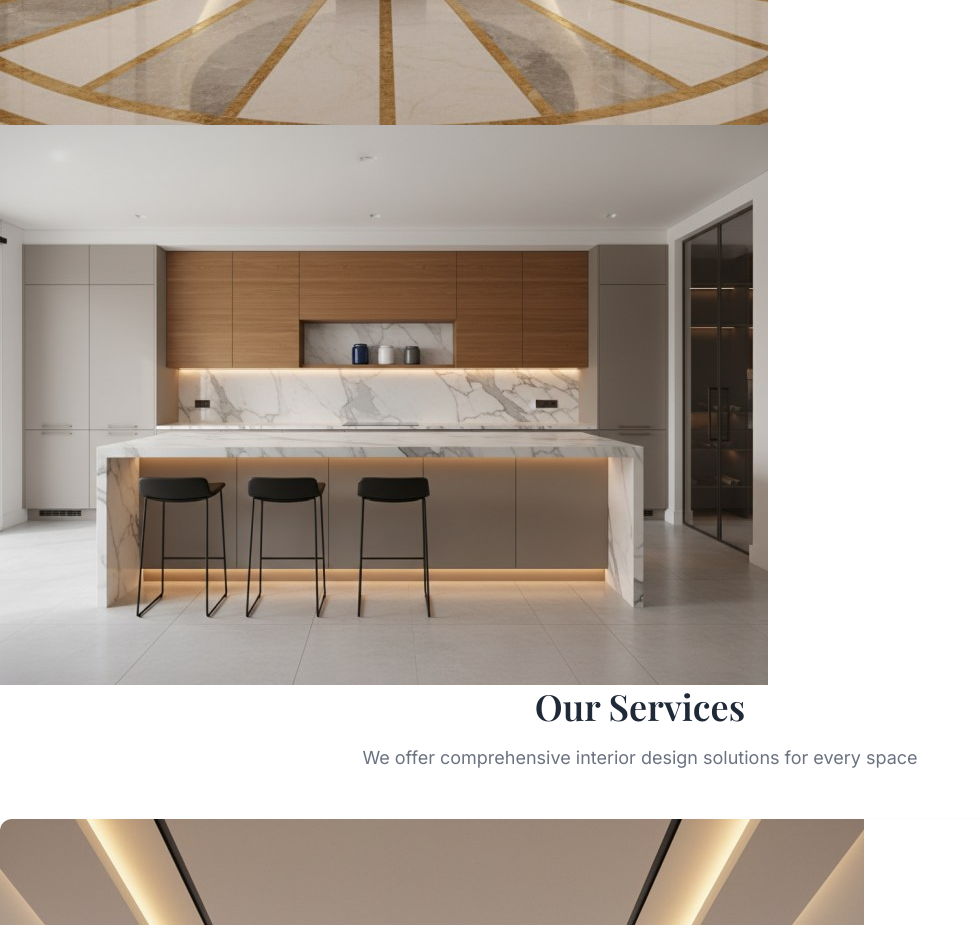
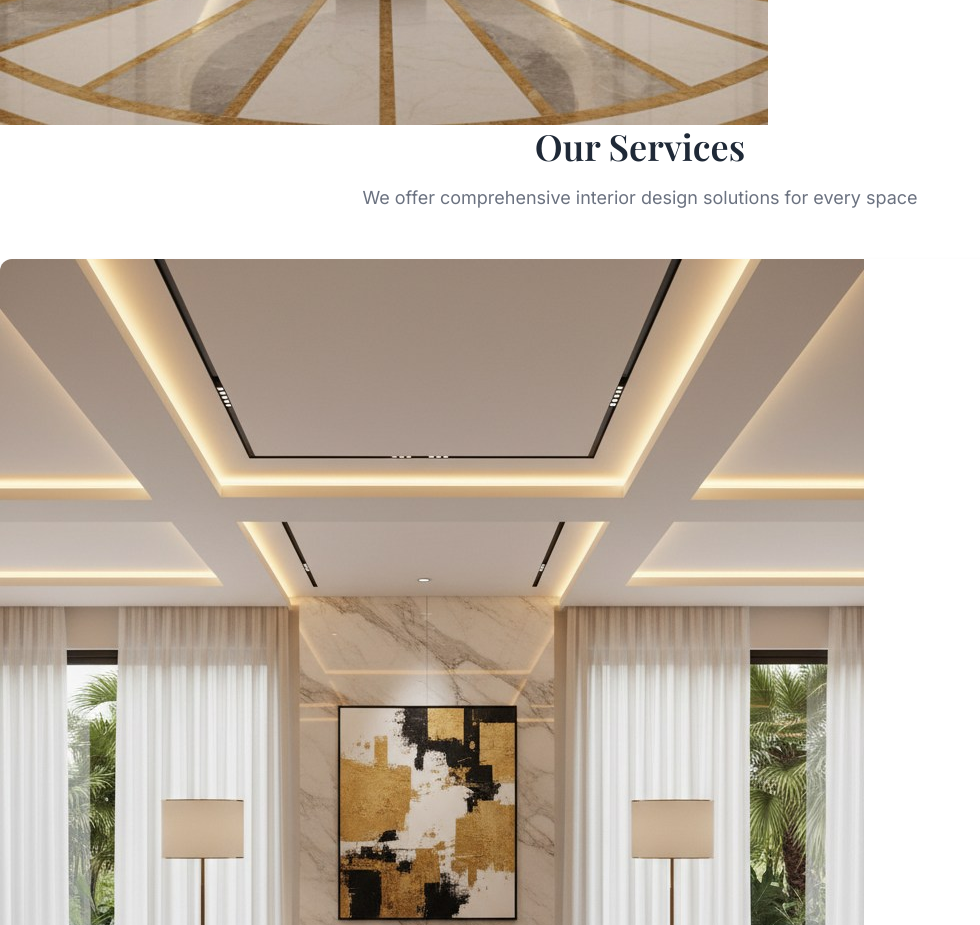
Before and after one commit to Praise-sketch/interior-designwebsite, a website: page index.html in a window 1280 px wide. Shown: the part 1020-1945 px from the top of the page, without its empty margins (0-980 px from the left). Drawn offline with nearby package versions, Linux system fonts and the light colour scheme.

Commit message:
Remove featured image section from index.html
Removed the featured image section from the HTML.

```diff
--- a/index.html
+++ b/index.html
@@ -75,10 +75,7 @@
   </div>
 </section>
 
-<!-- FEATURED IMAGE -->
-<div class="py-8 px-4 text-center featured-container">
-  <img src="featured.png" alt="Featured Interior Design" class="rounded-lg max-w-md mx-auto shadow-lg" loading="lazy">
-</div>
+
 
 <!-- SERVICES SECTION -->
 <section id="services" class="py-20 w-full px-4 md:px-8 max-w-7xl mx-auto">
```
